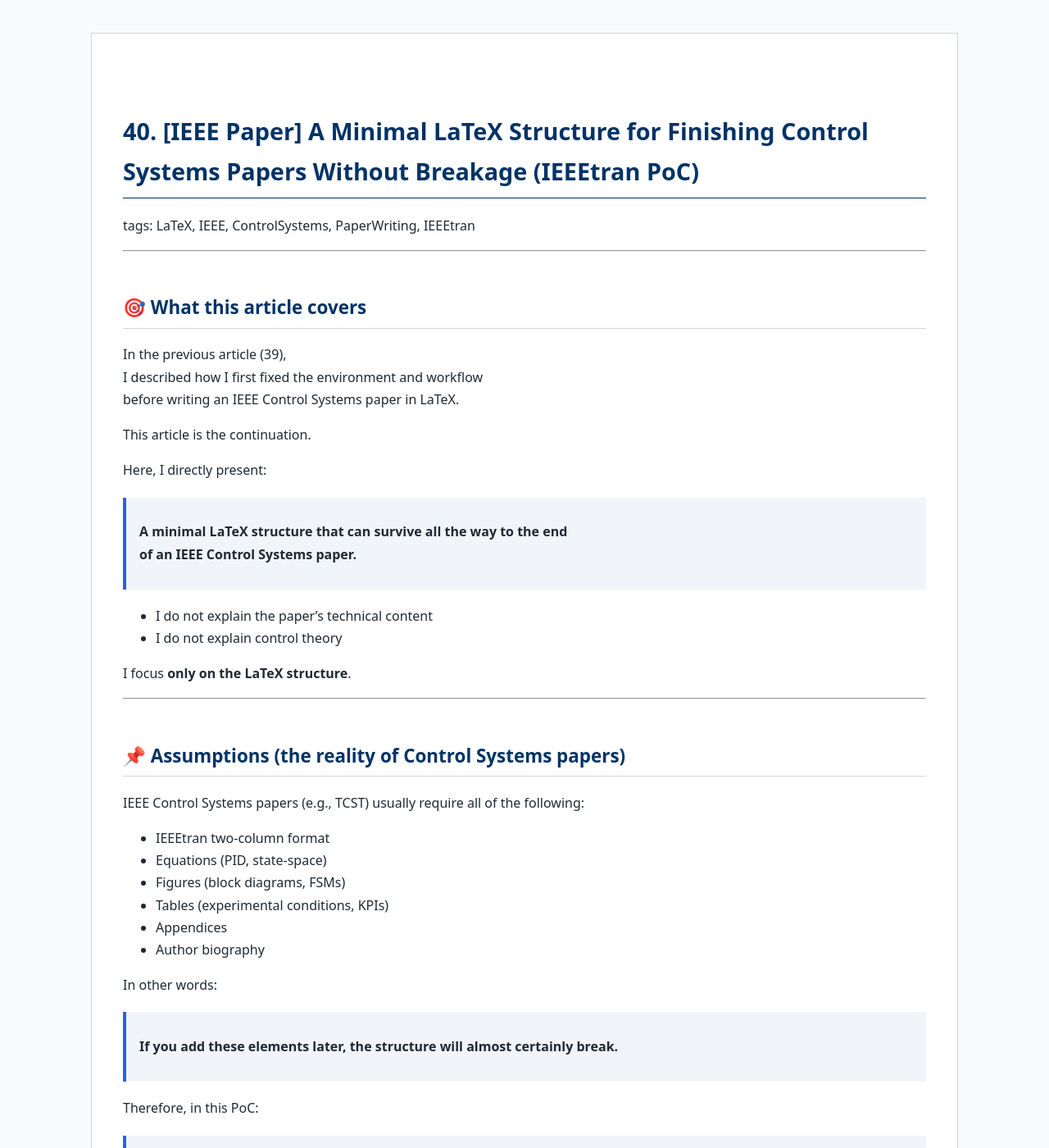
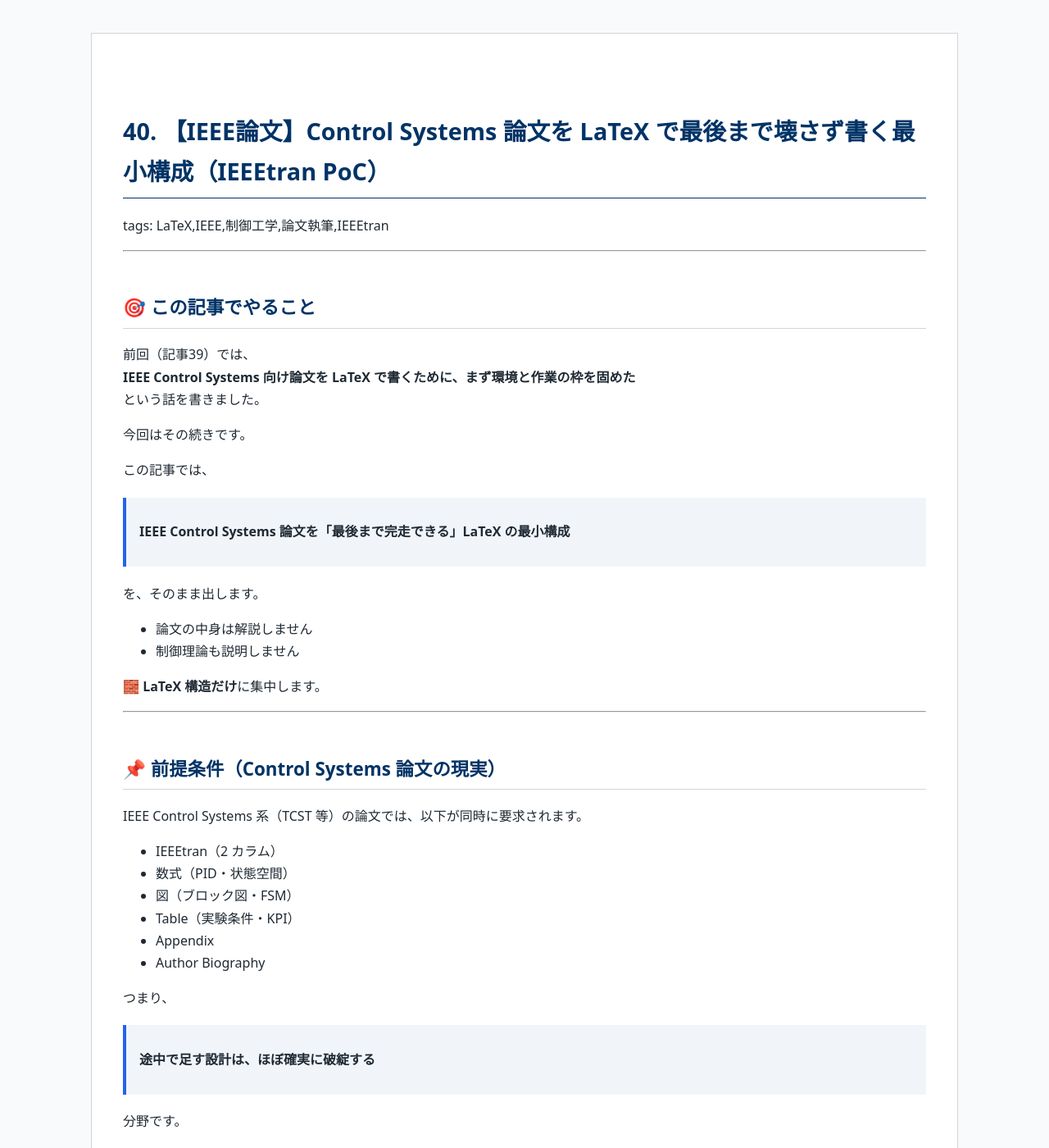
Before and after one commit to Samizo-AITL/qiita-articles, a Jekyll site: the page built from articles/40_ieee_control_latex_structure.md, in a window 1280 px wide and 1400 px high. Shown: the whole window at 82% size. Built offline with Jekyll 4.4.1, drawn with Linux system fonts in a browser that asks for light colours; some of the changed text lies outside the part shown.

Commit message:
Update 40_ieee_control_latex_structure.md

````diff
--- a/articles/40_ieee_control_latex_structure.md
+++ b/articles/40_ieee_control_latex_structure.md
@@ -3,58 +3,62 @@
 title: Qiita Articles
 ---
 
-# 40. [IEEE Paper] A Minimal LaTeX Structure for Finishing Control Systems Papers Without Breakage (IEEEtran PoC)
-tags: LaTeX, IEEE, ControlSystems, PaperWriting, IEEEtran
+# 40. 【IEEE論文】Control Systems 論文を LaTeX で最後まで壊さず書く最小構成（IEEEtran PoC）
+tags: LaTeX,IEEE,制御工学,論文執筆,IEEEtran
 
 ---
 
-## 🎯 What this article covers
+## 🎯 この記事でやること
 
-In the previous article (39),
-I described how I first fixed the environment and workflow
-before writing an IEEE Control Systems paper in LaTeX.
+前回（記事39）では、
+**IEEE Control Systems 向け論文を LaTeX で書くために、まず環境と作業の枠を固めた**
+という話を書きました。
 
-This article is the continuation.
+今回はその続きです。
 
-Here, I directly present:
+この記事では、
 
-> **A minimal LaTeX structure that can survive all the way to the end
-> of an IEEE Control Systems paper.**
+> **IEEE Control Systems 論文を「最後まで完走できる」LaTeX の最小構成**
 
-- I do not explain the paper’s technical content
-- I do not explain control theory
+を、そのまま出します。
 
-I focus **only on the LaTeX structure**.
+- 論文の中身は解説しません
+- 制御理論も説明しません
+
+**🧱 LaTeX 構造だけ**に集中します。
 
 ---
 
-## 📌 Assumptions (the reality of Control Systems papers)
+## 📌 前提条件（Control Systems 論文の現実）
 
-IEEE Control Systems papers (e.g., TCST) usually require all of the following:
+IEEE Control Systems 系（TCST 等）の論文では、以下が同時に要求されます。
 
-- IEEEtran two-column format
-- Equations (PID, state-space)
-- Figures (block diagrams, FSMs)
-- Tables (experimental conditions, KPIs)
-- Appendices
-- Author biography
+- IEEEtran（2 カラム）
+- 数式（PID・状態空間）
+- 図（ブロック図・FSM）
+- Table（実験条件・KPI）
+- Appendix
+- Author Biography
 
-In other words:
+つまり、
 
-> **If you add these elements later, the structure will almost certainly break.**
+> **途中で足す設計は、ほぼ確実に破綻する**
 
-Therefore, in this PoC:
+分野です。
 
-> **The LaTeX structure is designed from the beginning
-> with a “finish-ready” state in mind.**
+そこで今回は、
+
+> **最初から「完走状態」を想定した LaTeX 構成**
+
+を PoC として組みました。
 
 ---
 
-## 🗂 Overall structure (overview)
+## 🗂 全体構成（まずは俯瞰）
 
 ```
 2025_HUMANOID_TCST/
-├─ main.tex            % control tower
+├─ main.tex            % 制御塔
 ├─ abstract.tex
 ├─ intro.tex
 ├─ related.tex
@@ -67,15 +71,17 @@
 └─ appendices/
 ```
 
-Key points:
+ポイントは次のとおりです。
 
-- **`main.tex` is minimal and fixed**
-- All content is separated using `\input{}`
-- Appendices and biography are assumed from the start
+- **main.tex を最小・固定**
+- 本文はすべて `\input{}` で分離
+- Appendix / Biography を最初から前提にする
 
 ---
 
-## 🧩 Minimal `main.tex` skeleton
+## 🧩 main.tex の最小骨格
+
+以下が、今回の PoC の中核です。
 
 ```latex
 \documentclass[journal]{IEEEtran}
@@ -118,81 +124,108 @@
 \end{document}
 ```
 
-At this stage, the only thing that matters is:
+この時点では、
 
-> **Does this structure compile cleanly all the way to the end?**
+- 内容はダミーで良い
+- 図がなくても良い
+
+重要なのは、
+
+> **この形で最後まで通るか**
+
+です。
 
 ---
 
-## 🧠 Why `\input{}`-based modularization is essential
+## 🧠 なぜ `\input{}` 分割が必須なのか
 
-Control Systems papers inevitably grow later with equations, figures, tables,
-and appendices.
+Control Systems 論文は、後から必ず次が増えます。
 
-Keeping everything in a single file makes:
+- 数式
+- 図
+- Table
+- Appendix
 
-- Git diffs unreadable
-- Refactoring risky
-- Debugging painful
+単一ファイルで書くと、
 
-`main.tex` should remain:
+- diff が読めない
+- 修正が怖い
+- 壊れた場所が分からない
 
-> **A control tower that defines structure only.**
+という状態になります。
+
+`main.tex` は、
+
+> **構造だけを定義する制御塔**
+
+にしておくのが安全です。
 
 ---
 
-## ⚠️ Planning appendices and biography from the beginning
+## ⚠️ Appendix と Biography を最初から想定する
 
-In IEEE papers, the following are common pitfalls:
+IEEE 論文では、次が地味に鬼門です。
 
-- Appendix table numbering
-- Biography placement
+- Appendix の table 番号
+- Biography の配置
 
-This PoC assumes from the start that:
+そのため、この PoC では最初から：
 
 - `\appendices`
 - `\begin{IEEEbiographynophoto}{...}`
 
-will be used.
+を入れる前提で構成しています。
 
-👉 **Do not add them later.**
+👉
+**後付けしない**のが最大のコツです。
 
 ---
 
-## 🧨 Preventing BibTeX failures during early drafts
+## 🧨 Reference が空で落ちる問題への対処
 
-When references are empty, BibTeX may fail.
+ドラフト段階では、Reference が空で落ちることがあります。
 
-A temporary workaround is:
+対策として、
 
 ```latex
 \nocite{*}
 ```
 
-Remove it before submission.
+を一時的に入れておくと、
+
+- BibTeX が空にならない
+- CI で落ちない
+
+というメリットがあります。
+
+※提出前には削除します。
 
 ---
 
-## 🚀 What this structure enables
+## 🚀 この構成でできること
 
-- Safe addition of figures, equations, and FSMs
-- Appendices that grow without breaking layout
-- A paper that can be completed including biography
+この最小構成ができると：
 
-In short:
+- 図・数式・FSM を追加しても壊れない
+- Appendix を増やしても安全
+- Biography を含めて完走できる
 
-> **Only the content remains to be written.**
+つまり、
+
+> **あとは中身を書くしかない状態**
+
+になります。
 
 ---
 
-## ✅ Summary
+## ✅ まとめ
 
-- IEEE Control Systems papers are **mostly structure design**
-- Creating a LaTeX PoC first is highly effective
-- `main.tex` should stay **minimal and fixed**
+- IEEE Control Systems 論文は **「構造設計」が8割**
+- LaTeX 構成を先に PoC するのは有効
+- `main.tex` は **最小・固定** が正解
 
 ---
 
-## 🔜 Next article
+## 🔜 次回予告
 
-👉 **The final destination of the IEEE Control Systems LaTeX PoC (completed PDF link)**
+👉 **IEEE Control Systems 論文 LaTeX PoC の最終到達点（完成PDFリンク）**　これも英語版
````
